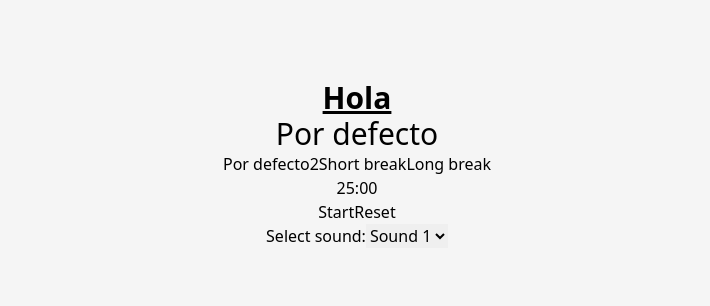
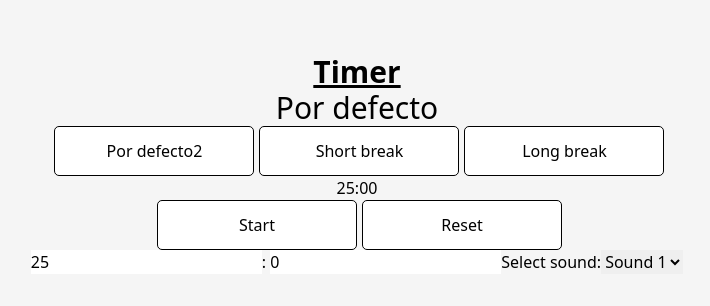
Before and after one commit to Serphp/Spomodoro, a React (Vite) app: page / in a window 1280 px wide. Shown: the part 236-542 px from the top of the page, without its empty margins (283-993 px from the left). Built offline with nearby package versions, Linux system fonts and the light colour scheme.

Commit message:
[+] CSS > New buttons style and update Timer.jsx

```diff
--- a/components/Timer.jsx
+++ b/components/Timer.jsx
@@ -44,22 +44,17 @@ function Contador({ initialMinutes = 25, initialSeconds = 0, onComplete }) {
     function handleStartPause() {
         setIsRunning(!isRunning);
         //reproducir o pausar el sonido
-        if (isRunning) {
-            //sound
-        }
-        else {
-            sound.play();
-        }
+
 
     }
 
-    // function handleMinutesChange(e) {
-    //     setMinutes(parseInt(e.target.value));
-    // }
+    function handleMinutesChange(e) {
+        setMinutes(parseInt(e.target.value));
+    }
 
-    // function handleSecondsChange(e) {
-    //     setSeconds(parseInt(e.target.value));
-    // }
+    function handleSecondsChange(e) {
+        setSeconds(parseInt(e.target.value));
+    }
 
     function handleModeChange(mode) {
         setMode(mode);
@@ -82,22 +77,25 @@ function Contador({ initialMinutes = 25, initialSeconds = 0, onComplete }) {
     const buttonText = isRunning ? 'Pause' : minutes === 0 && seconds === 0 ? 'Reset' : 'Start';
 
     return (
-        <div className='container'>
+        <div className=' container-md caret-red-700'>
         <h1 className='text-3xl'>{mode}</h1>
         <div>
         <button className='button' onClick={() => handleModeChange('Por defecto')}>Por defecto2</button>
-        <button onClick={() => handleModeChange('Short break')}>Short break</button>
-        <button onClick={() => handleModeChange('Long break')}>Long break</button>
-            {/* <input type="number" value={minutes} onChange={handleMinutesChange} />:{' '}
-            <input type="number" value={seconds} onChange={handleSecondsChange} /> */}
+        <button className='button' onClick={() => handleModeChange('Short break')}>Short break</button>
+        <button className='button' onClick={() => handleModeChange('Long break')}>Long break</button>
+
         </div>
+        <h2>
+            {minutes < 10 ? '0' : ''}{minutes}:{seconds < 10 ? '0' : ''}{seconds}
+        </h2>
+        <button className='button' onClick={handleStartPause}>{buttonText}</button>
+
+        {minutes === 0 && seconds === 0 && <audio autoPlay><source src="https://www.soundjay.com/nature/campfire-1.mp3" type="audio/mpeg" /></audio>}
+        <button className='button' onClick={handleReset}>Reset</button>
         <div>
-            {minutes < 10 ? '0' : ''}{minutes}:{seconds < 10 ? '0' : ''}{seconds}
-        </div>
-        <button onClick={handleStartPause}>{buttonText}</button>
-        {minutes === 0 && seconds === 0 && <audio autoPlay><source src="https://www.soundjay.com/misc/sounds/clock-ticking-2.mp3" type="audio/mpeg" /></audio>}
-        <button onClick={handleReset}>Reset</button>
-        <div>
+
+        <input type="number" value={minutes} onChange={handleMinutesChange} />:{' '}
+        <input type="number" value={seconds} onChange={handleSecondsChange} />
 
         <label htmlFor="sound">Select sound:</label>
         <select id="sound" onChange={(e) => {
--- a/src/App.css
+++ b/src/App.css
@@ -8,3 +8,21 @@
   text-align: center;
   background-color: #f5f5f5;
 }
+
+.button {
+  margin-left: 5px;
+  align-items: center;
+  justify-content: center;
+  height: 50px;
+  width: 200px;
+  border: 1px solid #000;
+  border-radius: 5px;
+  background-color: #fff;
+  cursor: pointer;
+  transition: all 0.2s ease-in-out;
+}
+
+.button:hover {
+  background-color: #000;
+  color: #fff;
+}
--- a/src/App.jsx
+++ b/src/App.jsx
@@ -13,7 +13,7 @@ function App() {
 
   return (
     <div className="App">
-      <h1 className='text-3xl font-bold underline'> Hola </h1>
+      <h1 className='text-3xl font-bold underline'> Timer </h1>
       {/* <Duration/> */}
       {/* <TaskList/> */}
       <Contador />
```
